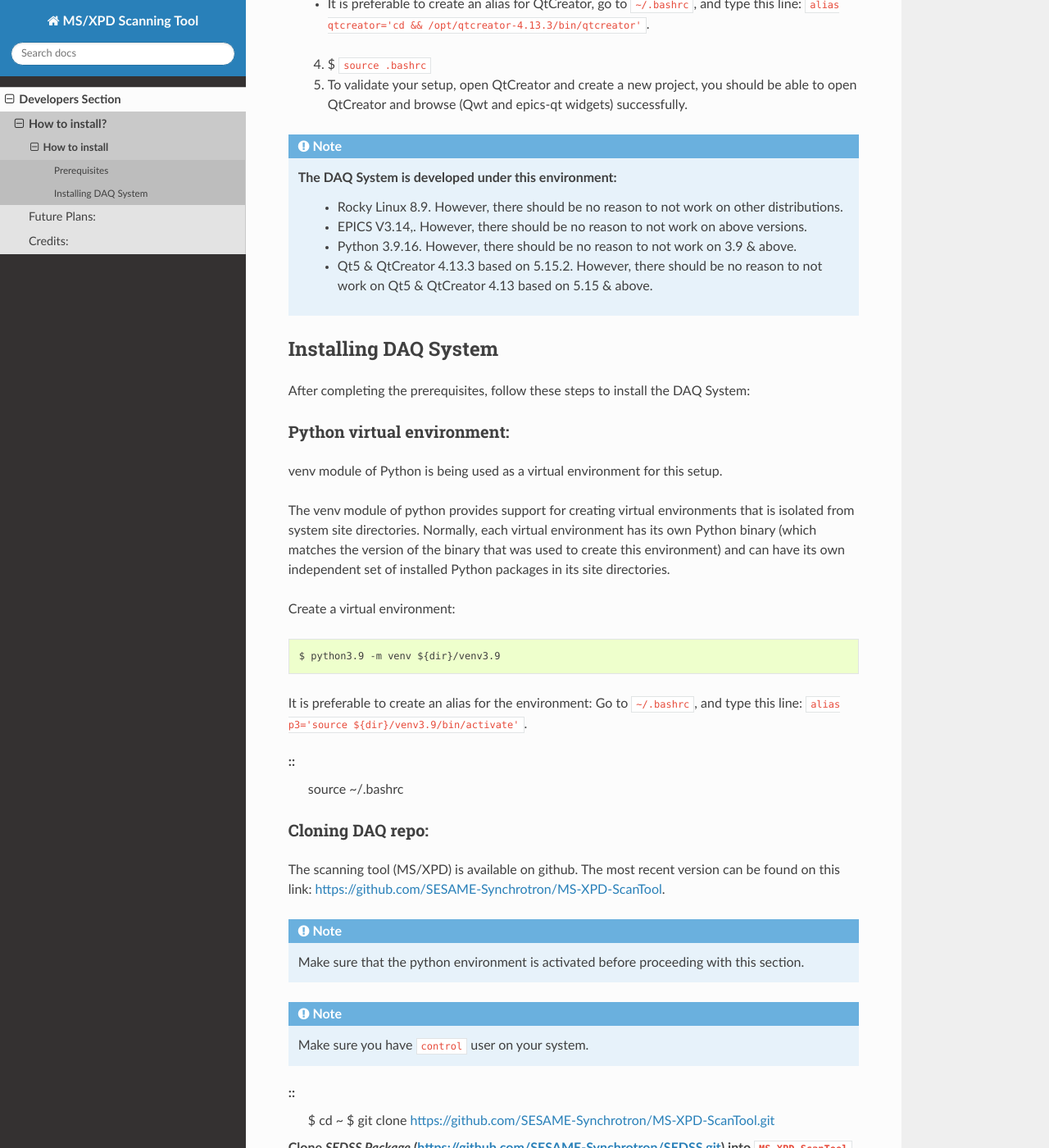
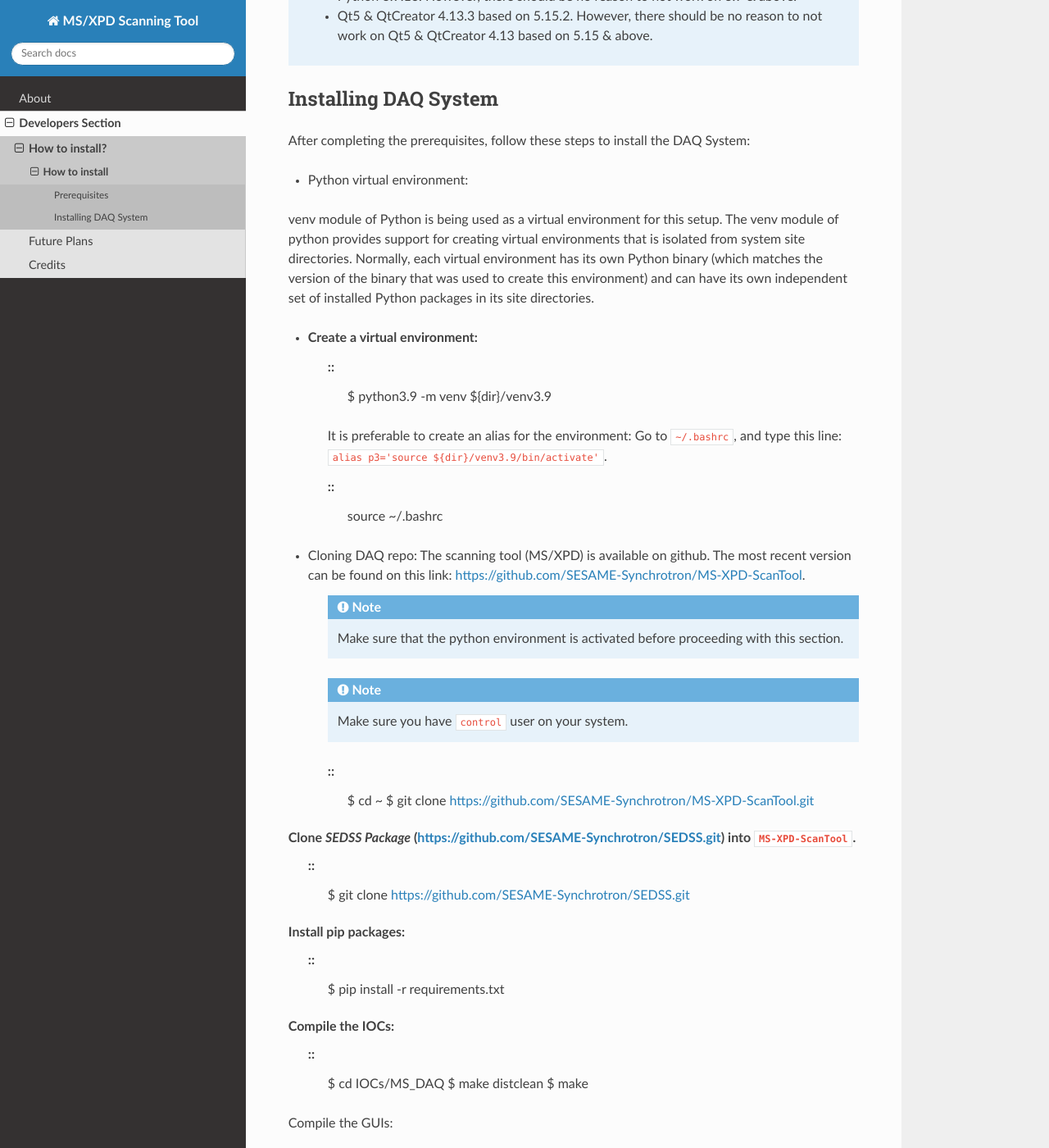
Before and after one commit to SESAME-Synchrotron/MS-XPD-ScanTool, a Sphinx documentation site: the page built from docs/source/install.rst, in a window 1280 px wide and 1400 px high, scrolled down 1359 px. Shown: the whole window at 82% size. Built offline with Sphinx 7.4.7 and the Read the Docs theme 2.0.0, drawn with Linux system fonts in a browser that asks for light colours; some of the changed text lies outside the part shown.

Commit message:
fix compiling issue

```diff
--- a/docs/source/about.rst
+++ b/docs/source/about.rst
@@ -1,3 +1,5 @@
+About
+=====
+
 Hello there! 👋
 We're giving a big upgrade to the documentation! 🚀 Get ready for some awesome changes that will make scanning even better. We're working on something special just for you! Stay tuned! 🎉 #ComingSoon
-================
--- a/docs/source/index.rst
+++ b/docs/source/index.rst
@@ -7,7 +7,7 @@
 -------
 
 .. toctree::
-   :maxdepth: 6
+   :maxdepth: 1
 
    About <about>
    Developers Section <dev>
--- a/docs/source/install.rst
+++ b/docs/source/install.rst
@@ -68,38 +56,31 @@
 ---------------------
 After completing the prerequisites, follow these steps to install the DAQ System:
 
-Python virtual environment:
-..........................
-
+- Python virtual environment:
 venv module of Python is being used as a virtual environment for this setup.
-
 The venv module of python provides support for creating virtual environments that is isolated from system site directories. Normally, each virtual environment has its own Python binary (which matches the version of the binary that was used to create this environment) and can have its own independent set of installed Python packages in its site directories.
 
-Create a virtual environment:
-::
-	$ python3.9 -m venv ${dir}/venv3.9
+- Create a virtual environment:
+	::
+		$ python3.9 -m venv ${dir}/venv3.9
 
-It is preferable to create an alias for the environment:
-Go to ``~/.bashrc``, and type this line: ``alias p3='source ${dir}/venv3.9/bin/activate'``.
+	It is preferable to create an alias for the environment:
+	Go to ``~/.bashrc``, and type this line: ``alias p3='source ${dir}/venv3.9/bin/activate'``.
 
-::
-	source ~/.bashrc
+	::
+		source ~/.bashrc
 
+- Cloning DAQ repo: The scanning tool (MS/XPD) is available on github. The most recent version can be found on this link: https://github.com/SESAME-Synchrotron/MS-XPD-ScanTool.
 
-Cloning DAQ repo:
-.................
+	.. note::
+		Make sure that the python environment is activated before proceeding with this section.
 
-The scanning tool (MS/XPD) is available on github. The most recent version can be found on this link: https://github.com/SESAME-Synchrotron/MS-XPD-ScanTool.
+	.. note::
+		Make sure you have ``control`` user on your system.
 
-.. note::
-	Make sure that the python environment is activated before proceeding with this section.
-
-.. note::
-	Make sure you have ``control`` user on your system.
-
-::
-	$ cd ~
-	$ git clone https://github.com/SESAME-Synchrotron/MS-XPD-ScanTool.git
+	::
+		$ cd ~
+		$ git clone https://github.com/SESAME-Synchrotron/MS-XPD-ScanTool.git
 
 
 Clone *SEDSS Package* (https://github.com/SESAME-Synchrotron/SEDSS.git) into ``MS-XPD-ScanTool``.
@@ -171,7 +152,6 @@
 .. note::
 
 	Very important!
-
 	Ask *Data Collection & Analysis* team to do the following:
 		- provide emails template.
 		- prepare ``metadata`` & ``DATA`` folders.
```
Also changed, not shown: other parts of docs/source/install.rst (+15 -27 lines), docs/source/dev.rst (+3 -6 lines).
